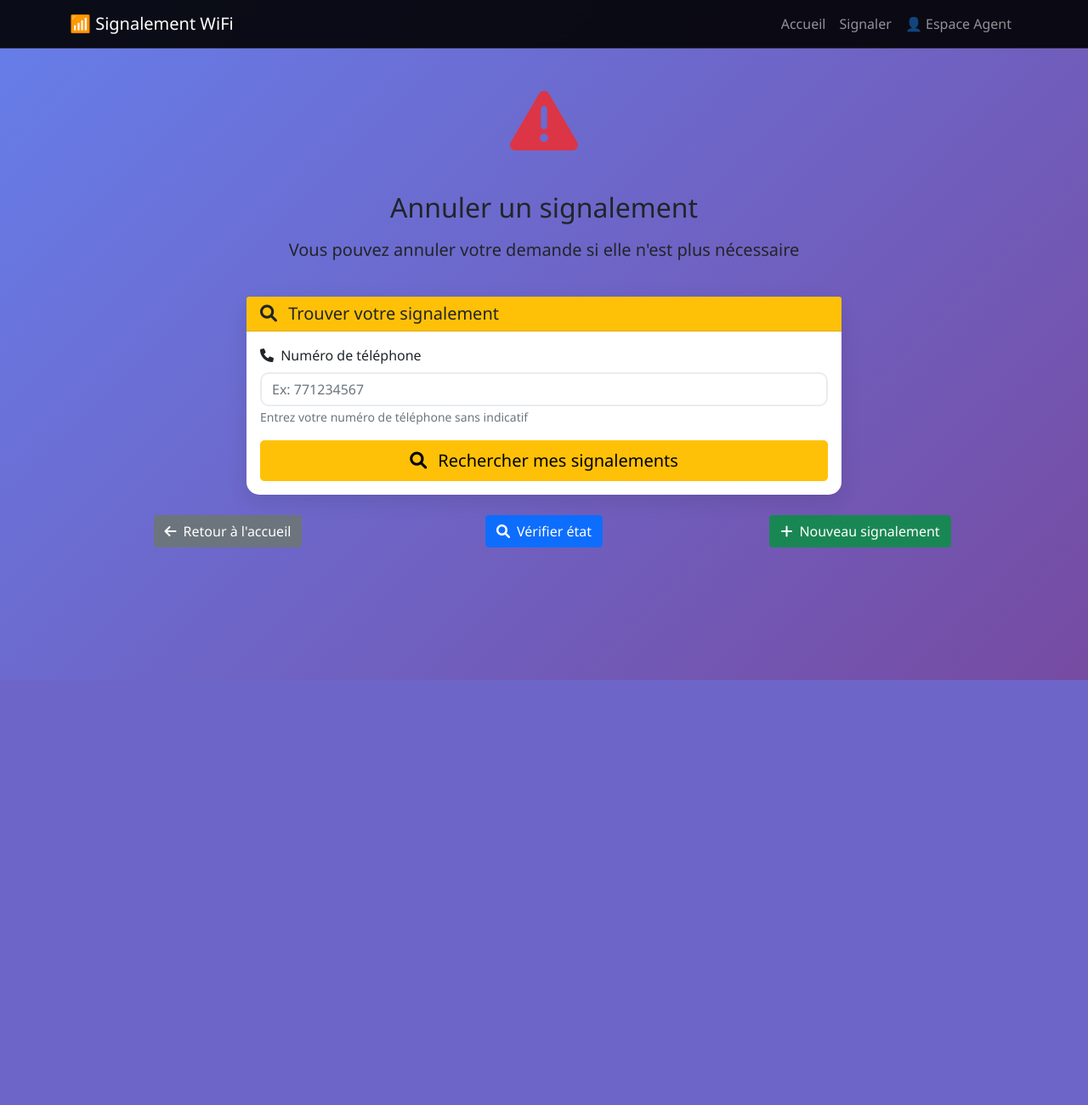
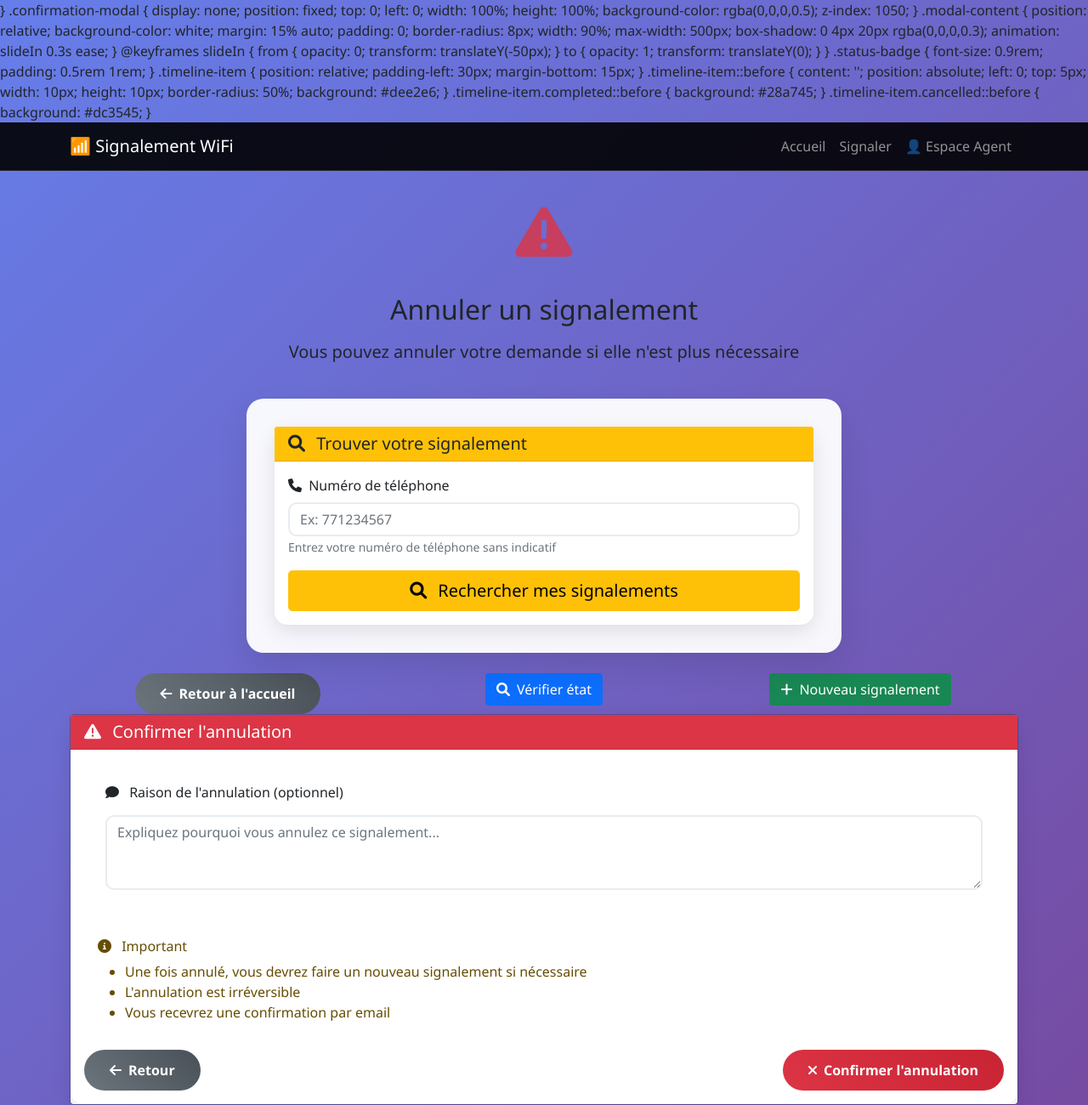
Before and after one commit to mado87464-sketch/WIFI, a Flask app: page /annulation in a window 1280 px wide. Shown: the whole page at 85% size. Before the commit the page ends 800 px from the top, so only its background shows below. Run offline with Flask 3, Linux system fonts and the light colour scheme.

Commit message:
🔐 Amélioration fonctionnalités client - Connexion, Vérification, Annulation
✨ Pages client modernisées:
- Connexion: glassmorphism et animations
- Vérification: timeline interactive et effets
- Annulation: design moderne et confirmation

🎨 Design moderne appliqué:
- Formulaires avec backdrop-filter blur(10px)
- Icônes animées: float et pulse
- Boutons avec gradients et effets 3D
- Cartes avec glassmorphism et ombres

🔐 Connexion améliorée:
- Formulaire moderne avec glassmorphism
- Icône flottante animation float 3s
- Features avec effets hover translateX(5px)
- Bouton principal avec gradient #667eea
- Formulaires avec focus translateY(-2px)

🔍 Vérification optimisée:
- Timeline avec ligne gradient verticale
- Cartes résultats avec effets hover
- Icône recherche avec animation pulse
- Badges status circulaires et modernes
- Boutons avec gradients et transitions

⚠️ Annulation perfectionnée:
- Icône warning avec animation pulse
- Cartes signalements avec glassmorphism
- Section raisons avec backdrop-filter
- Boutons danger/secondary avec gradients
- Modal confirmation moderne

🚀 Résultat:
- Interface client 100% moderne
- Animations fluides et professionnelles
- Expérience utilisateur améliorée
- Design cohérent avec charte graphique

```diff
--- a/templates/client/annulation.html
+++ b/templates/client/annulation.html
@@ -7,27 +7,84 @@
     .annulation-form {
         max-width: 700px;
         margin: 0 auto;
+        background: rgba(255, 255, 255, 0.95);
+        backdrop-filter: blur(10px);
+        border-radius: 20px;
+        box-shadow: 0 15px 35px rgba(0, 0, 0, 0.1);
+        border: 1px solid rgba(255, 255, 255, 0.2);
+        padding: 2rem;
     }
     .warning-icon {
-        font-size: 5rem;
+        font-size: 4rem;
         color: #dc3545;
         margin-bottom: 1.5rem;
+        animation: pulse 2s infinite;
+    }
+    @keyframes pulse {
+        0%, 100% { transform: scale(1); opacity: 1; }
+        50% { transform: scale(1.05); opacity: 0.8; }
     }
     .signalement-card {
         border-left: 4px solid #dc3545;
         transition: all 0.3s ease;
         margin-bottom: 1rem;
+        background: rgba(255, 255, 255, 0.1);
+        backdrop-filter: blur(5px);
+        border-radius: 15px;
     }
     .signalement-card:hover {
         transform: translateY(-2px);
-        box-shadow: 0 4px 15px rgba(220,53,69,0.2);
+        box-shadow: 0 8px 25px rgba(220, 53, 69, 0.3);
     }
     .reason-section {
-        background-color: #fff3cd;
-        border: 1px solid #ffeaa7;
-        border-radius: 8px;
-        padding: 1rem;
+        background: rgba(255, 255, 255, 0.1);
+        backdrop-filter: blur(5px);
+        border: 1px solid rgba(255, 255, 255, 0.1);
+        border-radius: 15px;
+        padding: 1.5rem;
         margin-bottom: 1rem;
+    }
+    .btn-danger {
+        background: linear-gradient(45deg, #dc3545, #c82333);
+        border: none;
+        border-radius: 50px;
+        padding: 12px 30px;
+        font-weight: 600;
+        transition: all 0.3s ease;
+    }
+    .btn-danger:hover {
+        transform: translateY(-2px);
+        box-shadow: 0 8px 25px rgba(220, 53, 69, 0.4);
+    }
+    .btn-secondary {
+        background: linear-gradient(45deg, #6c757d, #495057);
+        border: none;
+        border-radius: 50px;
+        padding: 12px 30px;
+        font-weight: 600;
+        transition: all 0.3s ease;
+    }
+    .btn-secondary:hover {
+        transform: translateY(-2px);
+        box-shadow: 0 8px 25px rgba(108, 117, 125, 0.3);
+    }
+    .form-control {
+        border-radius: 10px;
+        border: 2px solid #e9ecef;
+        transition: all 0.3s ease;
+    }
+    .form-control:focus {
+        border-color: #dc3545;
+        box-shadow: 0 0 0 0.25rem rgba(220, 53, 69, 0.25);
+        transform: translateY(-2px);
+    }
+    .alert-warning {
+        background: rgba(255, 255, 255, 0.1);
+        backdrop-filter: blur(5px);
+        border: 1px solid rgba(255, 255, 255, 0.1);
+        border-radius: 15px;
+    }
+</style>
     }
     .confirmation-modal {
         display: none;
```
Also changed, not shown: templates/client/connexion.html (+50 -6 lines), templates/client/verification.html (+55 -4 lines).
